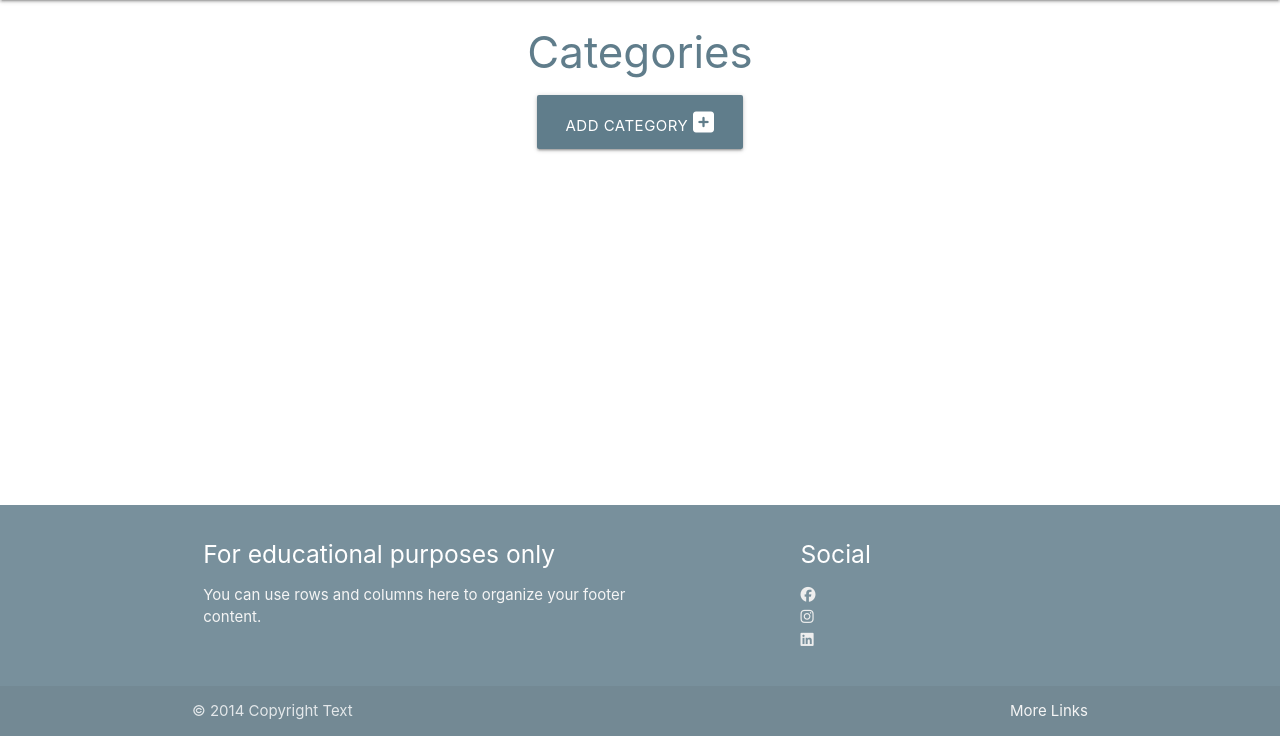
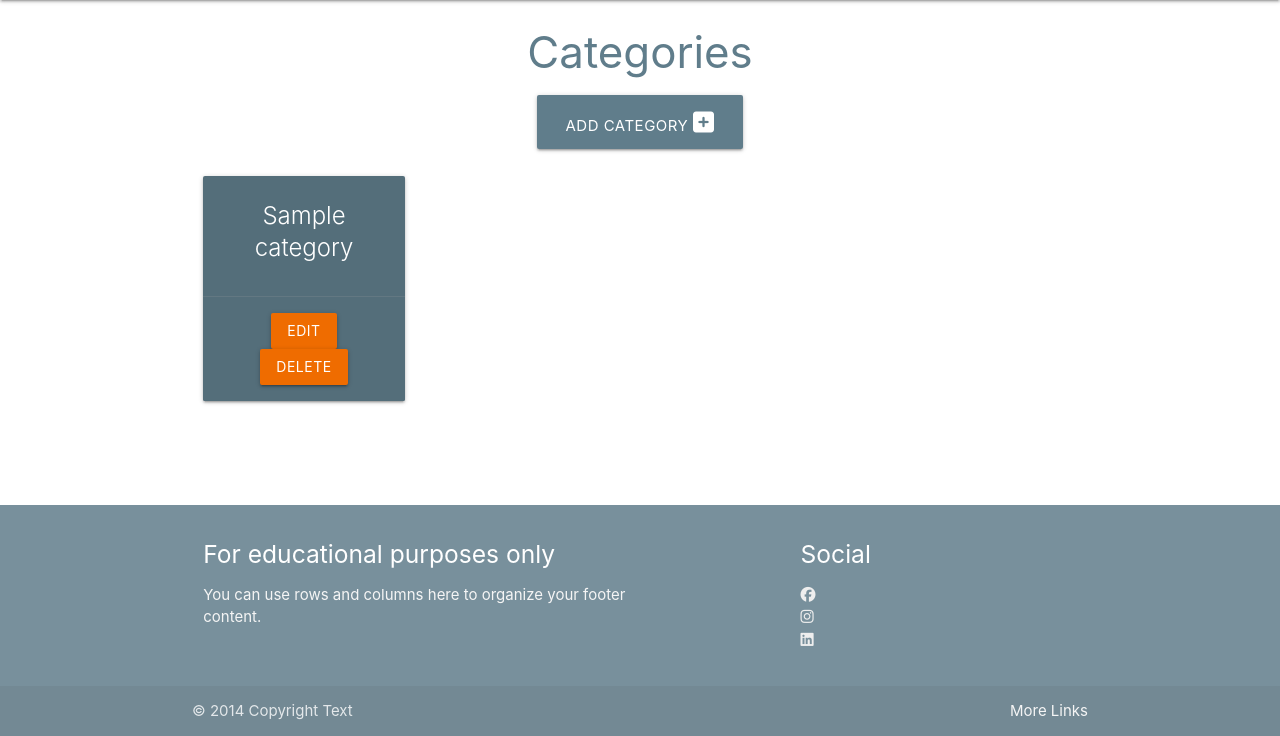
Before and after one commit to fabianlien/flask-sqlalchemy-materialize-demo, a Flask app: page /categories in a window 1280 px wide. Shown: the part 64-800 px from the top of the page. Run offline with Flask 2, Linux system fonts and the light colour scheme; tables that the repository leaves empty hold one stand-in row (values such as "Sample post"); some libraries are stand-ins or nearby versions.

Commit message:
add route to retrieve category data from database and inject into template

```diff
--- a/taskmanager/models.py
+++ b/taskmanager/models.py
@@ -12,7 +12,7 @@ class Category(db.Model):
 
 
 class Task(db.Model):
-    #schema
+    # schema
     id = db.Column(db.Integer, primary_key=True)
     task_name = db.Column(db.String(50), unique=True, nullable=False)
     task_description = db.Column(db.Text, nullable=False)
--- a/taskmanager/routes.py
+++ b/taskmanager/routes.py
@@ -10,7 +10,8 @@ def home():
 
 @app.route("/categories")
 def categories():
-    return render_template("categories.html")
+    categories = list(Category.query.order_by(Category.category_name).all())
+    return render_template("categories.html", categories=categories)
 
 
 @app.route("/add_category", methods=["GET", "POST"])
--- a/taskmanager/templates/categories.html
+++ b/taskmanager/templates/categories.html
@@ -9,5 +9,19 @@
         </a>
     </div>
 </div>
-
+<div class="row">
+    {% for category in categories %}
+    <div class="col s12 m6 l3">
+        <div class="card blue-grey darken-1 center-align">
+            <div class="card-content white-text">
+                <span class="card-title">{{ category.category_name }}</span>
+            </div>
+            <div class="card-action">
+                <a href="#" class="btn orange darken-3">Edit</a>
+                <a href="#" class="btn orange darken-3">Delete</a>
+            </div>
+        </div>
+    </div>
+    {% endfor %}
+</div>
 {% endblock %}
```
